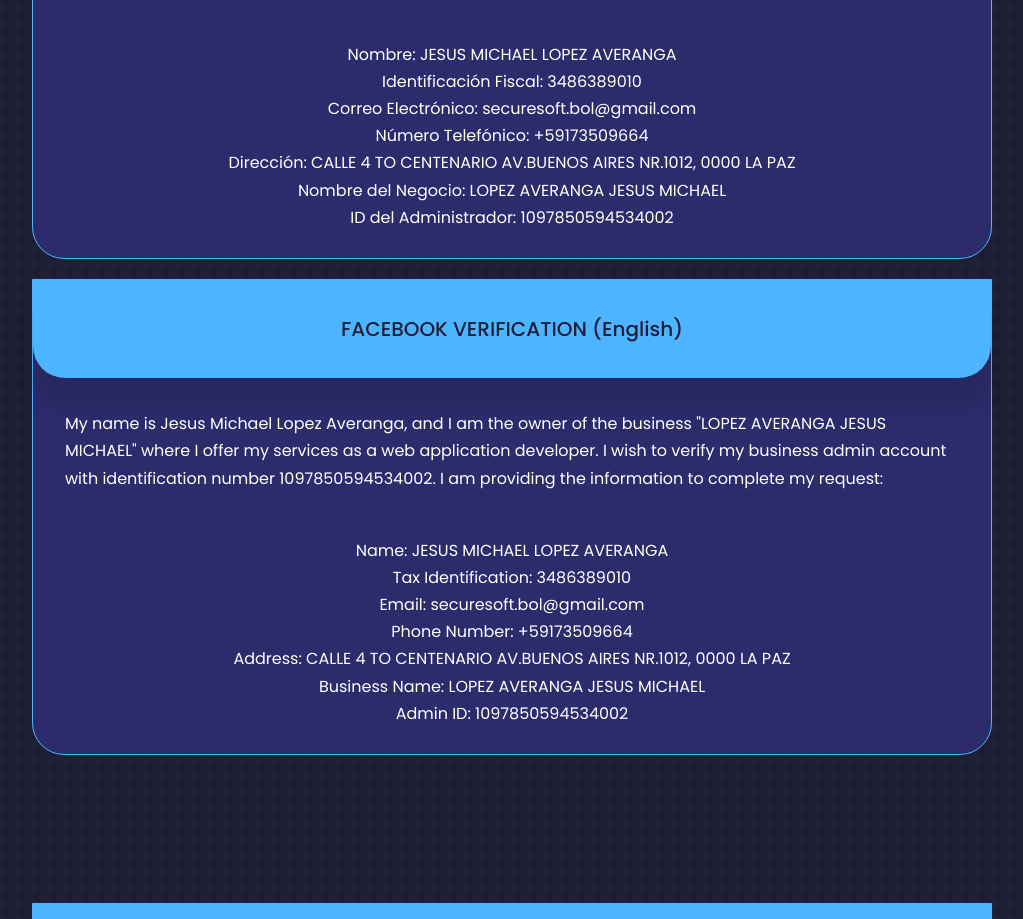
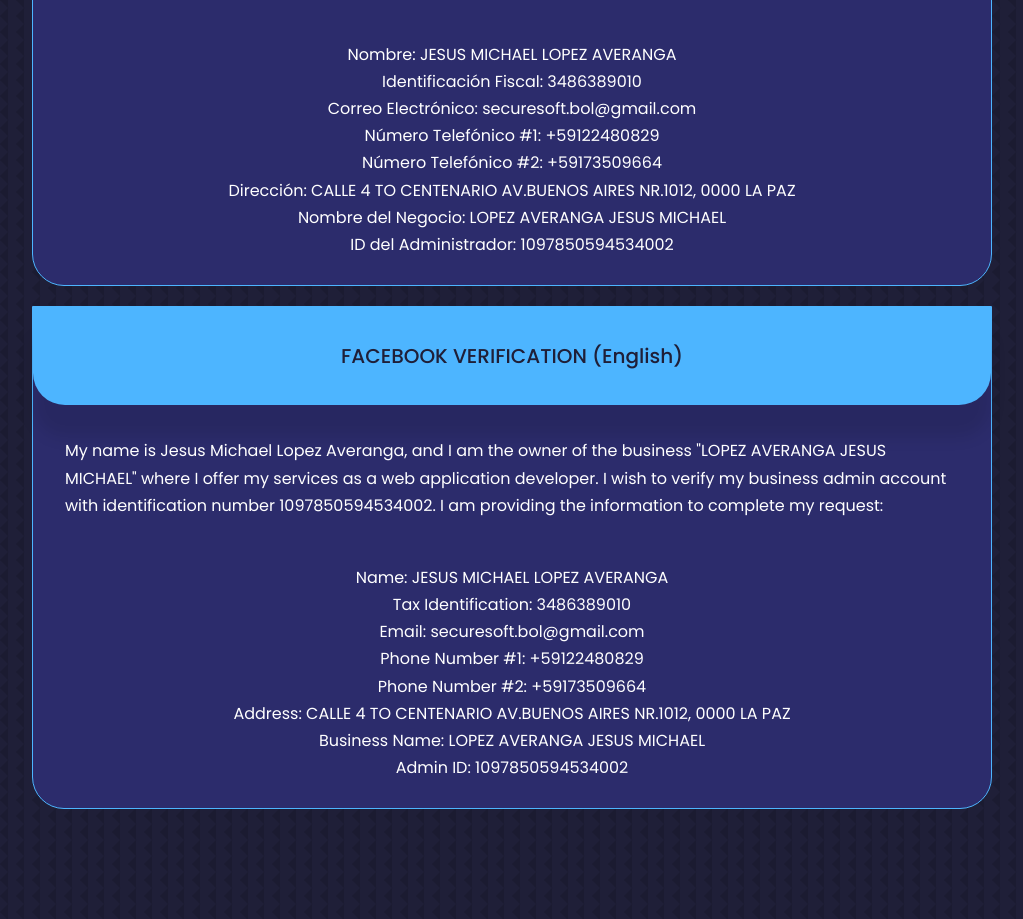
Before and after one commit to bowed89/website, a React (Create React App) app: page / in a window 1280 px wide. Shown: the part 4360-5279 px from the top of the page, without its empty margins (128-1151 px from the left). Built offline with nearby package versions, Linux system fonts and the light colour scheme.

Commit message:
thrid commit1

```diff
--- a/src/components/facebook/Facebook.jsx
+++ b/src/components/facebook/Facebook.jsx
@@ -25,7 +25,8 @@
             <p> Nombre: JESUS MICHAEL LOPEZ AVERANGA</p>
             <p>Identificación Fiscal: 3486389010</p>
             <p> Correo Electrónico: securesoft.bol@gmail.com</p>
-            <p>Número Telefónico: +59173509664</p>
+            <p>Número Telefónico #1: +59122480829</p>
+            <p>Número Telefónico #2: +59173509664</p>
             <p>Dirección: CALLE 4 TO CENTENARIO AV.BUENOS AIRES NR.1012, 0000 LA PAZ</p>
             <p> Nombre del Negocio: LOPEZ AVERANGA JESUS MICHAEL</p>
             <p>ID del Administrador: 1097850594534002</p>
@@ -56,7 +57,8 @@
             <p> Name: JESUS MICHAEL LOPEZ AVERANGA </p>
             <p> Tax Identification: 3486389010</p>
             <p> Email: securesoft.bol@gmail.com</p>
-            <p> Phone Number: +59173509664</p>
+            <p> Phone Number #1: +59122480829</p>
+            <p> Phone Number #2: +59173509664</p>
             <p> Address: CALLE 4 TO CENTENARIO AV.BUENOS AIRES NR.1012, 0000 LA PAZ</p>
             <p> Business Name: LOPEZ AVERANGA JESUS MICHAEL</p>
             <p> Admin ID: 1097850594534002</p>
```
